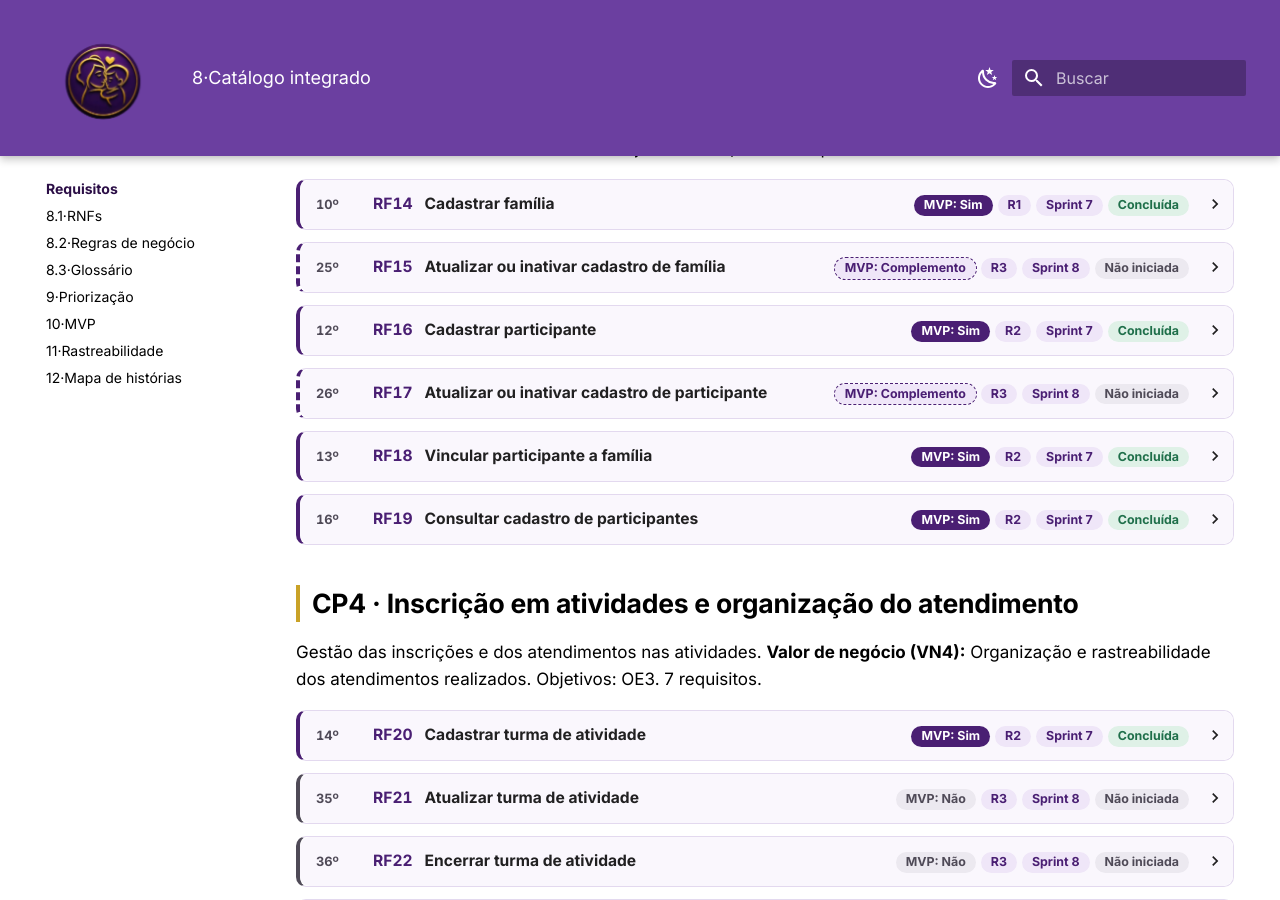
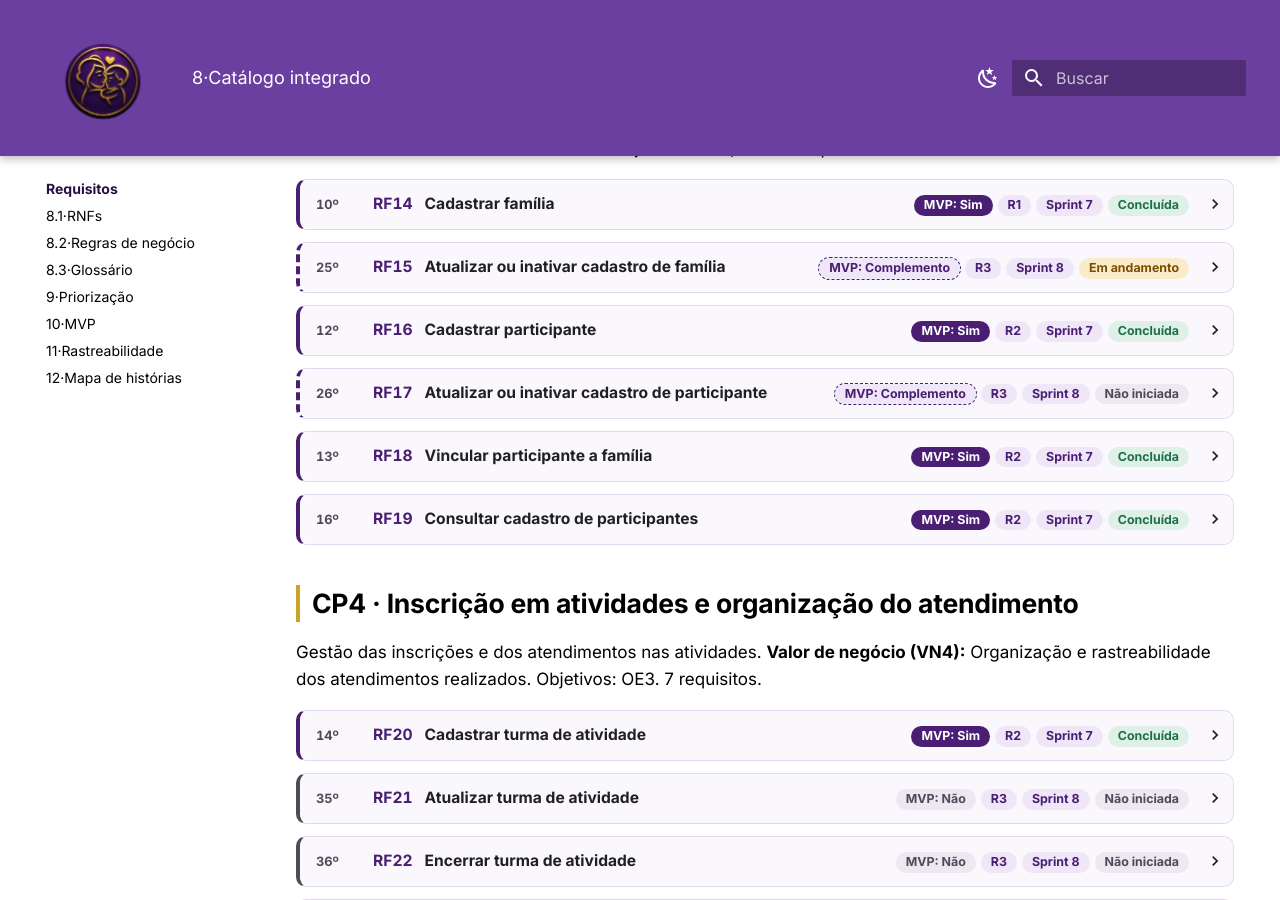
Before and after one commit to mdsreq-fga-unb/REQ-2026.2-T01-MaesGuerreiras, an MkDocs documentation site: the page built from docs/08-requisitos/index.md, in a window 1280 px wide and 900 px high, scrolled down 2392 px. Built offline with MkDocs 1.6.1 and Material for MkDocs 9.7.7, drawn with Linux system fonts in a browser that asks for light colours.

Commit message:
Atualiza a situação dos requisitos a partir das issues

```diff
--- a/docs/08-requisitos/index.md
+++ b/docs/08-requisitos/index.md
@@ -304,8 +304,8 @@ Gestão dos dados das famílias e participantes atendidos. **Valor de negócio (
 
 </details>
 
-<details class="ficha" id="rf15" data-cp="cp3" data-release="r3" data-sprint="8" data-mvp="complemento" data-situacao="nao-iniciada" data-valor="3" data-esforco="3" data-ordem="25" data-perfis="voluntario coordenacao" markdown="1">
-<summary><span class="ficha__ordem" title="Posição na ordem do backlog">25º</span> <span class="ficha__id">RF15</span> <span class="ficha__nome">Atualizar ou inativar cadastro de família</span> <span class="ficha__chips"><span class="chip chip--mvp-complemento">MVP: Complemento</span> <span class="chip">R3</span> <span class="chip">Sprint 8</span> <span class="chip chip--sit-nao-iniciada">Não iniciada</span></span></summary>
+<details class="ficha" id="rf15" data-cp="cp3" data-release="r3" data-sprint="8" data-mvp="complemento" data-situacao="em-andamento" data-valor="3" data-esforco="3" data-ordem="25" data-perfis="voluntario coordenacao" markdown="1">
+<summary><span class="ficha__ordem" title="Posição na ordem do backlog">25º</span> <span class="ficha__id">RF15</span> <span class="ficha__nome">Atualizar ou inativar cadastro de família</span> <span class="ficha__chips"><span class="chip chip--mvp-complemento">MVP: Complemento</span> <span class="chip">R3</span> <span class="chip">Sprint 8</span> <span class="chip chip--sit-em-andamento">Em andamento</span></span></summary>
 
 | Parte do registro | Informação |
 | :--- | :--- |
@@ -317,8 +317,8 @@ Gestão dos dados das famílias e participantes atendidos. **Valor de negócio (
 | Critérios de aceitação | <br>**CA-RF15-01:** Voluntário e Coordenação conseguem alterar os dados de uma família cadastrada pelo RF14, e as alterações salvas aparecem nas consultas posteriores.<br>**CA-RF15-02:** Uma alteração que deixe ausente o nome do responsável familiar, o telefone ou o endereço não é salva, e o sistema indica o campo obrigatório. Número de moradores e observações continuam opcionais, conforme a RN04.<br>**CA-RF15-03:** A Coordenação consegue inativar uma família. O cadastro passa a indicar essa situação e deixa de aparecer nas buscas padrão, conforme a RN06.<br>**CA-RF15-04:** A inativação preserva o histórico de atendimento e os dados necessários aos relatórios dos períodos em que a família foi atendida, conforme a RN06.<br>**CA-RF15-05:** Voluntário não consegue inativar famílias. Visitante não consegue atualizar nem inativar cadastros, inclusive por acesso direto à operação.<br>**CA-RF15-06:** As alterações nos dados pessoais registram autor, data, hora, valor anterior e valor novo, conforme o RNF19, respeitando as restrições de acesso do RNF07.<br>Evidência prevista: Atualização pelos dois perfis permitidos, recusa de campos obrigatórios ausentes, inativação pela Coordenação, busca padrão, preservação do histórico, testes de acesso e conferência do registro de alterações. |
 | Priorização | Valor **3** (fonte: avaliação da cliente por requisito, planilha de priorização v2) · Esforço **3** · Risco: Baixo · Posição **25** na ordem<br>**Valor (cliente):** Should have, critério: obrigatoriedade legal, normativa ou institucional. «Telefone e endereço mudam com frequência em comunidades vulneráveis. A LGPD (art. 6º, V) exige dados exatos e atualizados. Sem este RF, o cadastro envelhece em meses, mas o sistema funciona nas primeiras semanas.»<br>**Esforço (equipe):** esforço 3 · complexidade 3 · lacuna 2 → consolidado 2,7. Precisa controlar quem pode inativar e retirar a família das buscas padrão, preservando o histórico e os relatórios.<br>**Leitura da matriz:** Avaliar contexto (valor 3 · esforço 3). Fatia 2. Mantém o cadastro atualizado, mas não é necessário no início do uso. |
 | Entrega | MVP: **complemento** (Fatia 2), conforme a nova matriz (planilha v2) · Release **R3** · Sprint **8** · Iceberg: Meio |
-| Situação | Não iniciada |
-| Evolução | 27/10/2026 · Declaração dividida por ator (a e b). Revisão do professor, issue #26. ([MUD-005](../14-historico/index.md#mud-005))<br>29/10/2026 · Nova matriz, com o valor dado pela cliente por requisito (planilha v2): valor 4 → 3. ([MUD-015](../14-historico/index.md#mud-015))<br>26/11/2026 · Incluídos critérios de aceitação para os 23 RFs previstos para a Sprint 8 e o fechamento, com evidências previstas e pendências de definição identificadas. ([MUD-057](../14-historico/index.md#mud-057)) |
+| Situação | Em andamento |
+| Evolução | 27/10/2026 · Declaração dividida por ator (a e b). Revisão do professor, issue #26. ([MUD-005](../14-historico/index.md#mud-005))<br>29/10/2026 · Nova matriz, com o valor dado pela cliente por requisito (planilha v2): valor 4 → 3. ([MUD-015](../14-historico/index.md#mud-015))<br>26/11/2026 · Incluídos critérios de aceitação para os 23 RFs previstos para a Sprint 8 e o fechamento, com evidências previstas e pendências de definição identificadas. ([MUD-057](../14-historico/index.md#mud-057))<br>26/11/2026 · Situação: Não iniciada → Em andamento (issue #115). ([MUD-066](../14-historico/index.md#mud-066)) |
 
 </details>
 
```
Also changed, not shown: docs/14-historico/index.md (+1 -0 lines).
